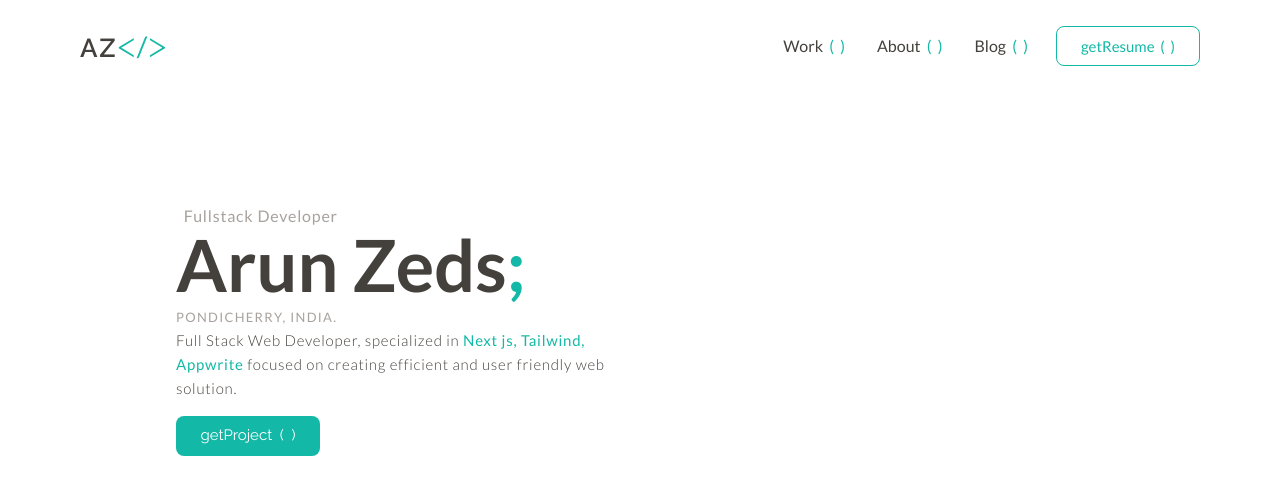
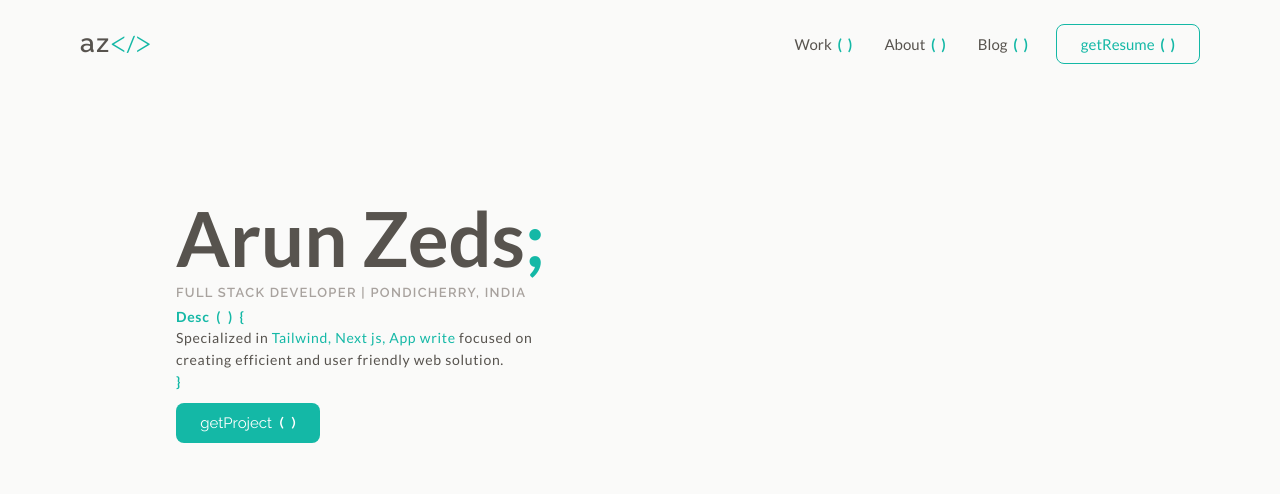
Before and after one commit to aruncodr/arunzeds, a Next.js app: page / in a window 1280 px wide. Shown: the top 494 px of the page. Built offline with nearby package versions, Linux system fonts and the light colour scheme.

Commit message:
ui changed

```diff
--- a/app/Header.js
+++ b/app/Header.js
@@ -8,23 +8,21 @@ const lato = Lato({ subsets: ['latin'],
 
 function Header() {
   return (
-    <div className='flex text-stone-700 justify-between py-6 px-4 md:px-20'>
-        <div className='tracking-widest'>
-        <span className='text-[26px] font-semibold tracking-[0.07em] '>AZ</span>
-          <span className='text-4xl font-light text-teal-500 tracking-wide'>&lt;<span className={`${lato.className} font-normal text-[28px]`}>/</span>&gt;</span>
+    <div className='flex text-stone-600 justify-between py-6 px-4 md:px-20'>
+
+        <div className='flex tracking-widest'>
+          <div className='text-[26px] font-semibold tracking-[0.07em'>az</div>
+          <div className='text-3xl font-light text-teal-500 tracking-wide'>&lt;<span className={`${lato.className} font-normal text-[22px]`}>/</span>&gt;</div>
         </div>
 
-        <div className={`${lato.className} flex items-center text-base font-medium`}>
-          <div className='px-2 md:px-4'>Work<span className='text-teal-500'>&nbsp; (&nbsp; )</span></div>
-          <div className='px-2 md:px-4'>About<span className='text-teal-500'>&nbsp; (&nbsp; )</span></div>
-          <div className='px-2 md:px-4'>Blog<span className='text-teal-500'>&nbsp; (&nbsp; )</span></div>
+        <div className={`${lato.className} flex items-center text-[15px] font-medium`}>
+          <div className='px-2 md:px-4'>Work<span className='text-teal-500 font-semibold'>&nbsp; (&nbsp; )</span></div>
+          <div className='px-2 md:px-4'>About<span className='text-teal-500 font-semibold'>&nbsp; (&nbsp; )</span></div>
+          <div className='px-2 md:px-4'>Blog<span className='text-teal-500 font-semibold'>&nbsp; (&nbsp; )</span></div>
           <Link href="./cv">
-          <button className='ml-3 h-10 w-36 text-[15px] mx-auto border border-teal-500 rounded-lg' type="button">
-          <span className='text-teal-500'>getResume&nbsp; (&nbsp; )</span>
+          <button className='ml-3 h-10 w-36 mx-auto border border-teal-500 rounded-lg' type="button">
+          <span className='text-teal-500'>getResume<snap className="font-semibold">&nbsp; (&nbsp; )</snap></span>
           </button></Link>
-
-
-
         </div>
 
     </div>
--- a/app/page.js
+++ b/app/page.js
@@ -10,26 +10,42 @@ const lato = Lato({ subsets: ['latin'],
 export default function Home() {
 
   return (
-<div className=''>
+<div className='bg-stone-50 h-[1098px] text-stone-600'>
     <div>
       <Header/>
     </div>
 
-    <div className='flex text-stone-700'>
+    <div className='flex '>
       <div className='md:w-1/2 pt-28 pl-12 md:pl-44'>
-          <div className={`${lato.className} font-medium tracking-wider text-stone-400 `}>
-            <span className={`leading-none`}>&nbsp; Fullstack Developer &nbsp;</span></div>
-          <div className={`${lato.className} font-semibold text-7xl`}>
+
+
+          <div className={`${lato.className} leading-none font-semibold text-[76px]`}>
             Arun Zeds<span className='text-teal-500'>;</span></div>
-          <div className={`${lato.className} pt-2 text-stone-400 text-[13px]`}>
-            <div className='font-medium tracking-widest'>PONDICHERRY, INDIA.</div>
+
+            {/* h1 - 7xl | h2 - xs | test - 14px */}
+            <div className='leading-none tracking-widest text-[13px] text-stone-400 pt-2.5 font-semibold'>
+              FULL STACK DEVELOPER&nbsp;<span className='text--teal-500'>|</span>&nbsp;PONDICHERRY, INDIA
+            </div>
+
+          <div className={`${lato.className} pt-1.5 pb-0.5 text-sm text-[0.905rem] font-[400] tracking-wider md:w-[360px]`}>
+
+            <div className='text-teal-500 pt-0.5 text--[14px] font-semibold'>
+              Desc<snap className="font-semibold">&nbsp; (&nbsp; )</snap>
+              <span className='text-teal-500 text--[14px] font-semibold'>&nbsp; &#123;</span>
+            </div>
+            <div className='leading-[22px] text-stone-600'>
+              Specialized in <span className='text-teal-500 font-normal'>Tailwind, Next js, App write</span> focused on creating efficient and user
+              friendly web solution.
+              <div className='text-teal-500 text--[14px] font-semibold'>&#125;</div>
+            </div>
+
           </div>
-          <div className={lato.className}><span className='pt-2 text-[15px] font-light tracking-wider md:pr-[200px]'>
-            Full Stack Web Developer, specialized in <span className='text-teal-500 font-medium'>Next js, Tailwind, Appwrite</span> focused on creating efficient and user friendly web solution.</span>
-          </div>
+
+
+
           <Link href="./cv">
-          <button className='mt-4 h-10 w-36 text-[15px] mx-auto bg-teal-500 text-white rounded-lg'>
-            getProject&nbsp; (&nbsp; )
+          <button className='mt-2 h-10 w-36 text-[15px] mx-auto bg-teal-500 text-white rounded-lg'>
+            getProject<snap className="font-semibold">&nbsp; (&nbsp; )</snap>
           </button></Link>
 
       </div>
```
